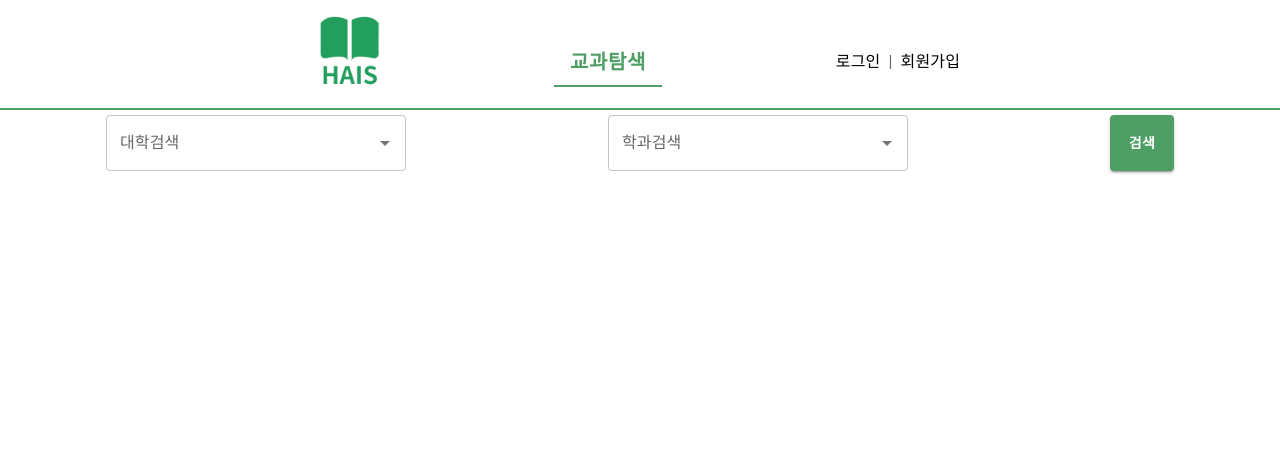
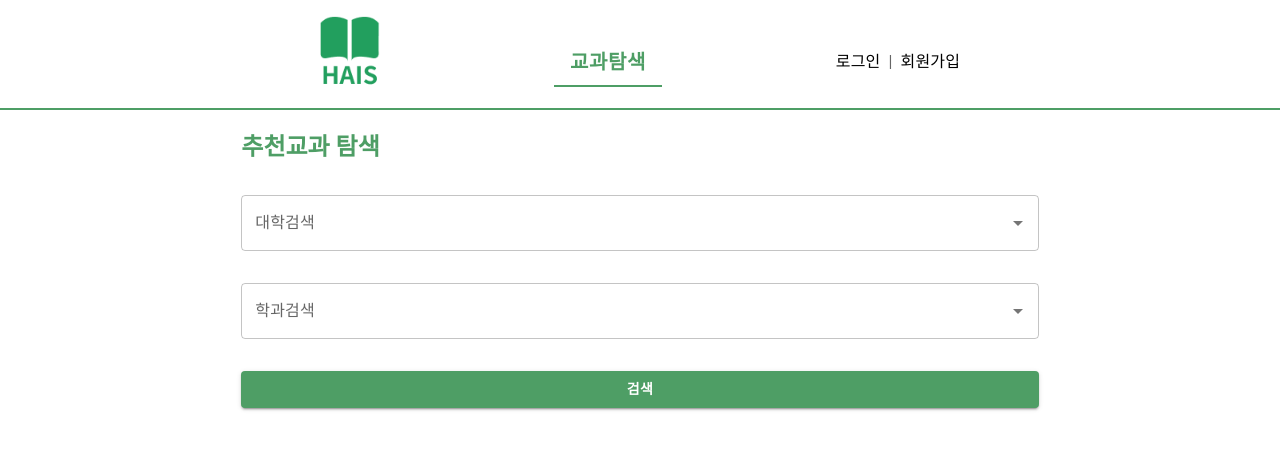
Before and after one commit to jon78a/hais-react, a React (Create React App) app: page /subject/search in a window 1280 px wide. Shown: the top 450 px of the page. Built offline with nearby package versions, Linux system fonts and the light colour scheme; no server answers.

Commit message:
feat/#23 subjectSearch UI

```diff
--- a/src/view/interactor/SubjectSearchInteractor.tsx
+++ b/src/view/interactor/SubjectSearchInteractor.tsx
@@ -13,6 +13,8 @@ import {
   univChoiceState,
   majorChoiceState
 } from "../../schema/states/SubjectSearch";
+import { Box, Typography } from "@mui/material";
+import { theme } from "../../theme";
 
 const SubjectSearchInteractor = () => {
   const service = useSubjectSearchService();
@@ -30,7 +32,7 @@ const SubjectSearchInteractor = () => {
   const [showTable, setShowTable] = useState(false);
 
   return (
-    <>
+    <Box sx={{px:"15%"}}>
       <MajorSearchFilter
         inputUnivKeyword={debounce((value) => {
           setUnivKeyword(value);
@@ -63,16 +65,18 @@ const SubjectSearchInteractor = () => {
         checkMajorNameChoices={(choices) => {}}
         clickSearchButton={() => {
           majorChoice && setShowTable(true);
-          console.log(univChoice)
         }}
       />
       {showTable &&
       <>
         <p>검색된 대학(Univ): {univChoice}</p>
         <p>검색된 학과(Major): {majorChoice}</p>
+        <Typography variant="h6" sx={{m:2, fontWeight: 'bold', textAlign: 'left', width:'90%' }} style={{ color: theme.palette.primary.main }}>
+        추천교과 목록
+      </Typography>
         <SearchTable />
       </>}
-    </>
+    </Box>
   );
 }
 
--- a/src/view/presenter/subject-search.ui/MajorSearchFilter.tsx
+++ b/src/view/presenter/subject-search.ui/MajorSearchFilter.tsx
@@ -11,6 +11,8 @@ import Autocomplete from '@mui/material/Autocomplete';
 import { styled } from '@mui/system';
 import Box from '@mui/material/Box';
 import Button from '@mui/material/Button';
+import { Typography } from '@mui/material';
+import { theme } from "../../../theme";
 
 const GroupHeader = styled('div')(({ theme }) => ({
   position: 'sticky',
@@ -27,12 +29,15 @@ const MajorSearchFilter: React.FC<MajorSearchFilterUx> = (ux) => {
   const majorNames = useRecoilValue(majorNamesState);
 
   return (
-    <Box sx={{ display: 'flex', justifyContent: "space-around", padding: "5px" }}>
+    <Box sx={{ display: 'flex', flexDirection: 'column', alignItems: 'center', padding: "5px" }}>
+       <Typography variant="h5" sx={{m:2, fontWeight: 'bold', textAlign: 'left', width:'90%' }} style={{ color: theme.palette.primary.main }}>
+        추천교과 탐색
+      </Typography>
       <Autocomplete
         id="grouped-demo"
         options={univNames}
         getOptionLabel={(option) => option}
-        sx={{ width: 300 }}
+        sx={{ width: '90%', m: 2 }}
         onChange={(event, newValue) => {
           if (newValue !== null) {
             ux.selectUnivChoice(newValue);
@@ -50,7 +55,7 @@ const MajorSearchFilter: React.FC<MajorSearchFilterUx> = (ux) => {
         id="grouped"
         options={majorNames}
         getOptionLabel={(option) => option}
-        sx={{ width: 300 }}
+        sx={{ width: '90%' , m: 2  }}
         onChange={(event, newValue) => {
           if (newValue !== null) {
             ux.selectMajorChoice(newValue);
@@ -64,7 +69,7 @@ const MajorSearchFilter: React.FC<MajorSearchFilterUx> = (ux) => {
           </li>
         )}
       />
-      <Button variant="contained" onClick={ux.clickSearchButton} >검색</Button>
+      <Button variant="contained" onClick={ux.clickSearchButton} sx={{width:'90%', m:2}}>검색</Button>
     </Box>
   );
 }
--- a/src/view/presenter/subject-search.ui/SearchTable.tsx
+++ b/src/view/presenter/subject-search.ui/SearchTable.tsx
@@ -95,15 +95,15 @@ const SearchTable= () => {
   return (
     <>
       <TableContainer component={Paper}>
-        <Table sx={{ minWidth: 650 }} aria-label="simple table">
+        <Table sx={{ minWidth: 600 }} aria-label="simple table">
           <TableHead>
             <TableRow>
-              <TableCell>추천교과 명</TableCell>
-              <TableCell align="right">과목분류</TableCell>
-              <TableCell align="right">과목그룹</TableCell>
-              <TableCell align="right">수능과목여부</TableCell>
-              {/* <TableCell align="right">과목추천점수</TableCell> */}
-              <TableCell align="right">상세정보</TableCell>
+              <TableCell sx={{fontWeight:'bold'}}>추천교과 명</TableCell>
+              <TableCell align="right" sx={{fontWeight:'bold'}}>과목분류</TableCell>
+              <TableCell align="right" sx={{fontWeight:'bold'}}>과목그룹</TableCell>
+              <TableCell align="right" sx={{fontWeight:'bold'}}>수능과목여부</TableCell>
+              {/* <TableCell align="right" sx={{fontWeight:'bold'}}>과목추천점수</TableCell> */}
+              <TableCell align="right" sx={{fontWeight:'bold'}}>상세정보</TableCell>
             </TableRow>
           </TableHead>
           <TableBody>
```
